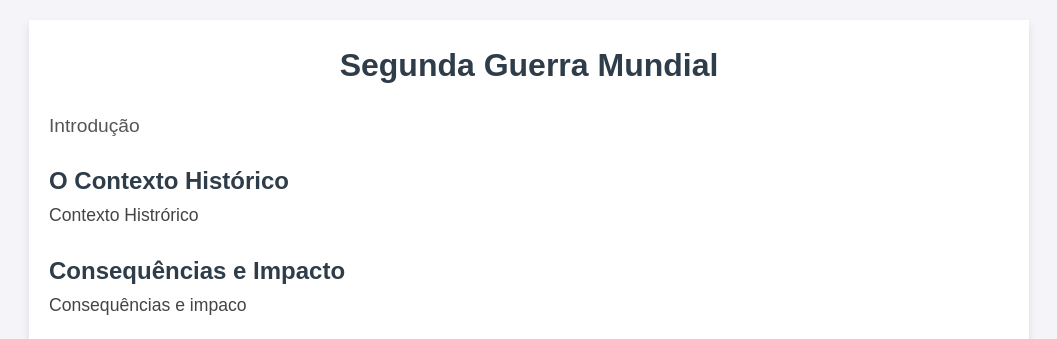
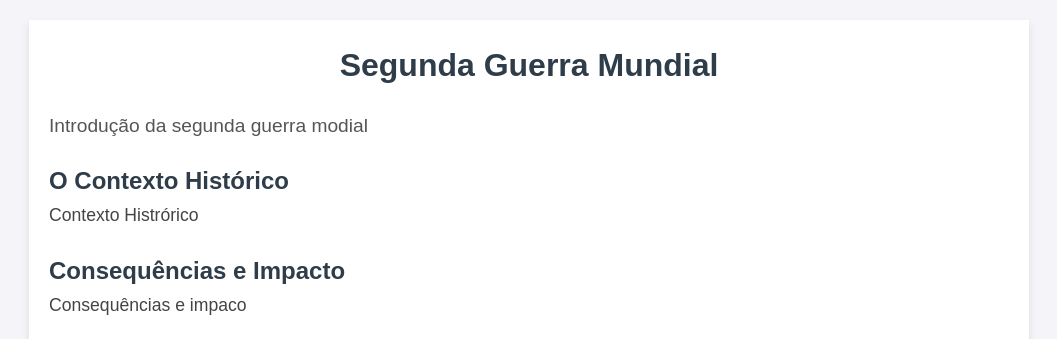
Before and after one commit to rafael0vg/Gerencia-de-config-ww2, a plain HTML site: page index.html in a window 1280 px wide. Shown: the top 339 px of the page, without its empty margins (111-1168 px from the left). Drawn offline with Linux system fonts and the light colour scheme.

Commit message:
Update index.html

```diff
--- a/index.html
+++ b/index.html
@@ -13,7 +13,7 @@
 
     <div class="section">
       <p class="intro">
-        Introdução
+        Introdução da segunda guerra modial
       </p>
 
       <h2>O Contexto Histórico</h2>
```
